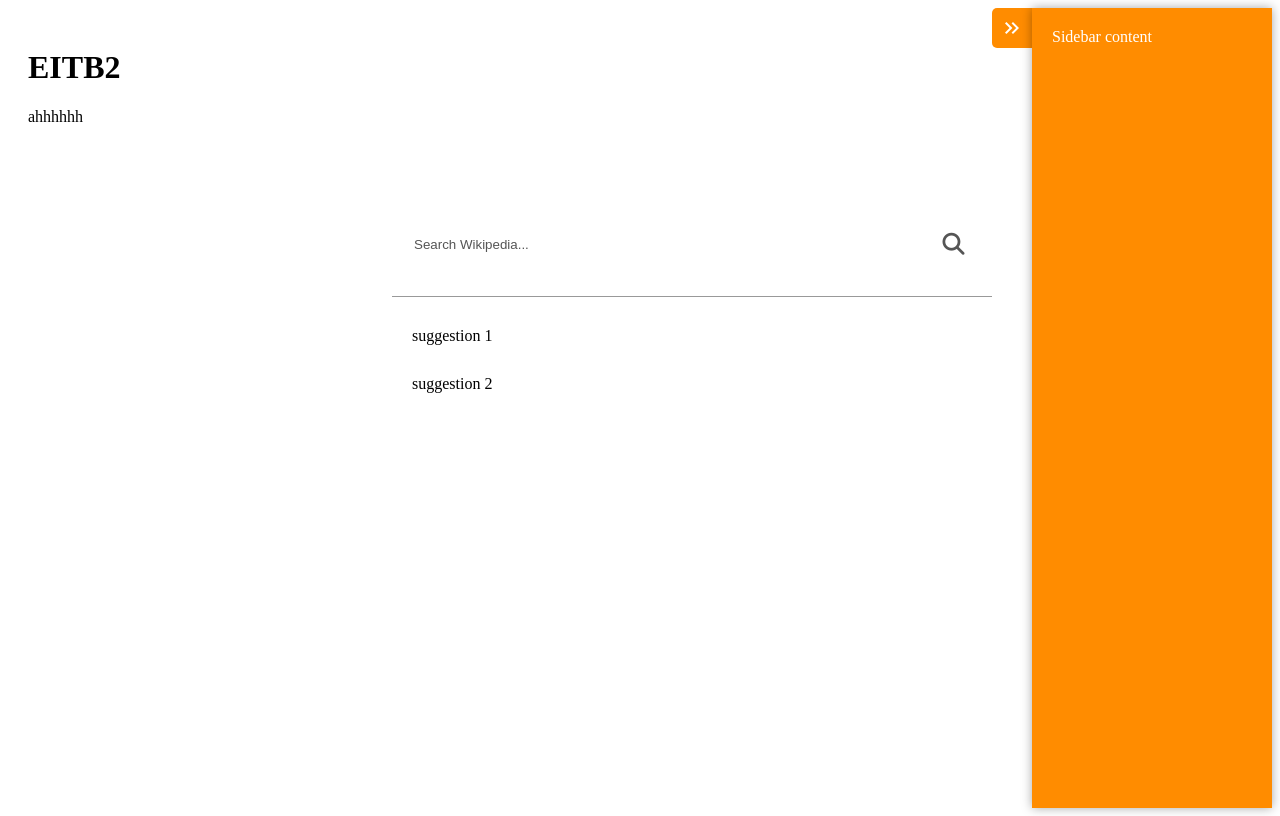
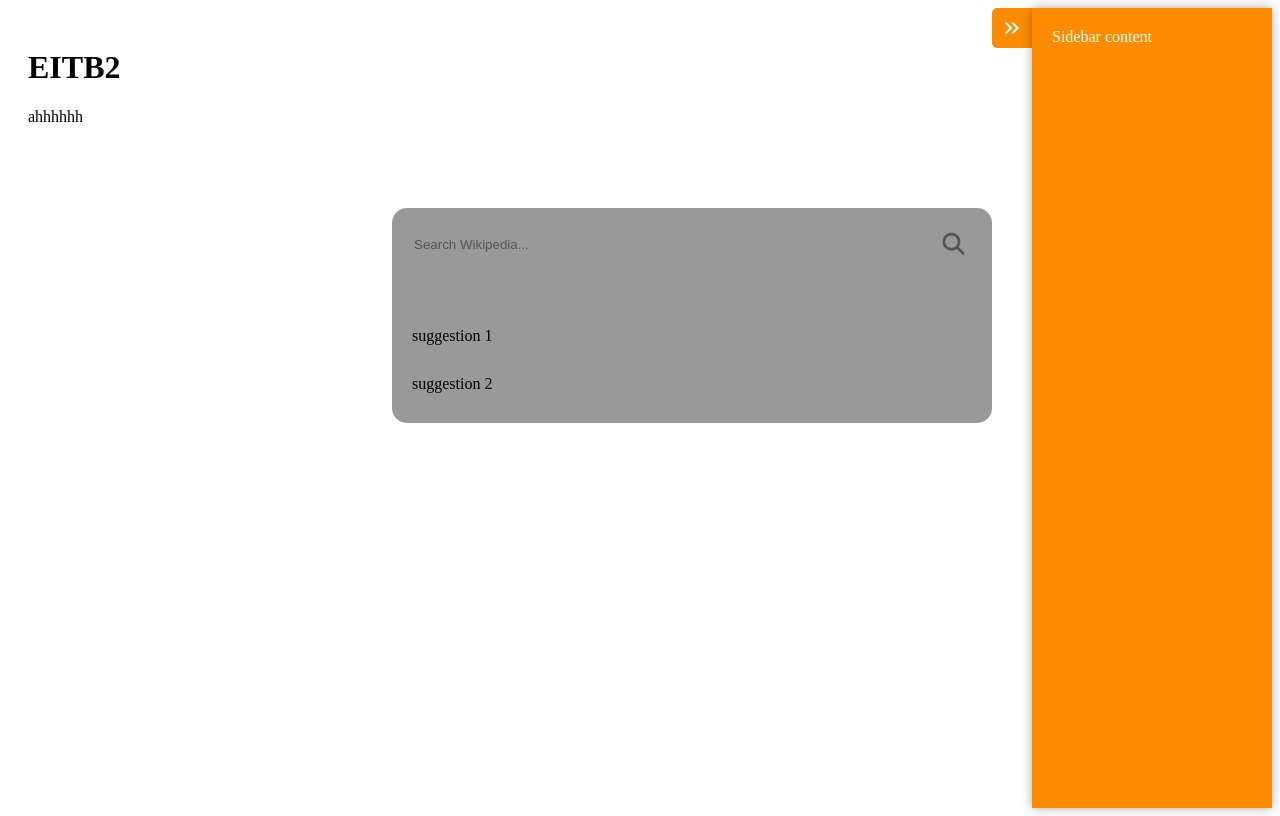
Before and after one commit to bobBillyus/EITB2, a Flask app: page / in a window 1280 px wide. Run offline with Flask 3, Linux system fonts and the light colour scheme; some libraries are stand-ins or nearby versions.

Commit message:
color change

```diff
--- a/static/css/style.css
+++ b/static/css/style.css
@@ -12,7 +12,7 @@
 
 .search_box{
     width: 600px;
-    background: #fff;
+    background: #999;
     margin: 200px auto 0;
     border-radius: 15px;
 
```
